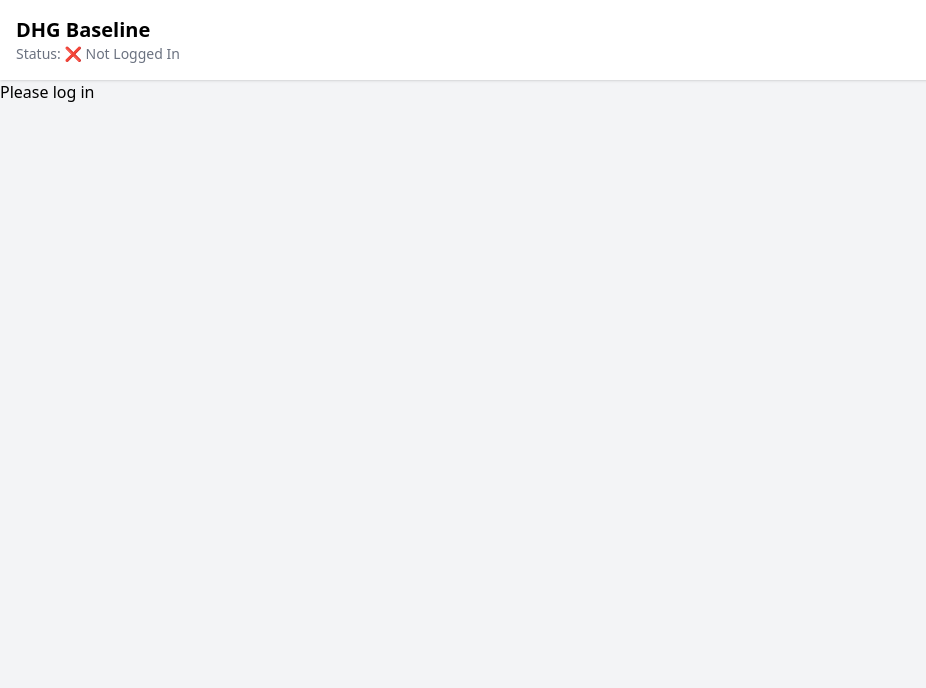
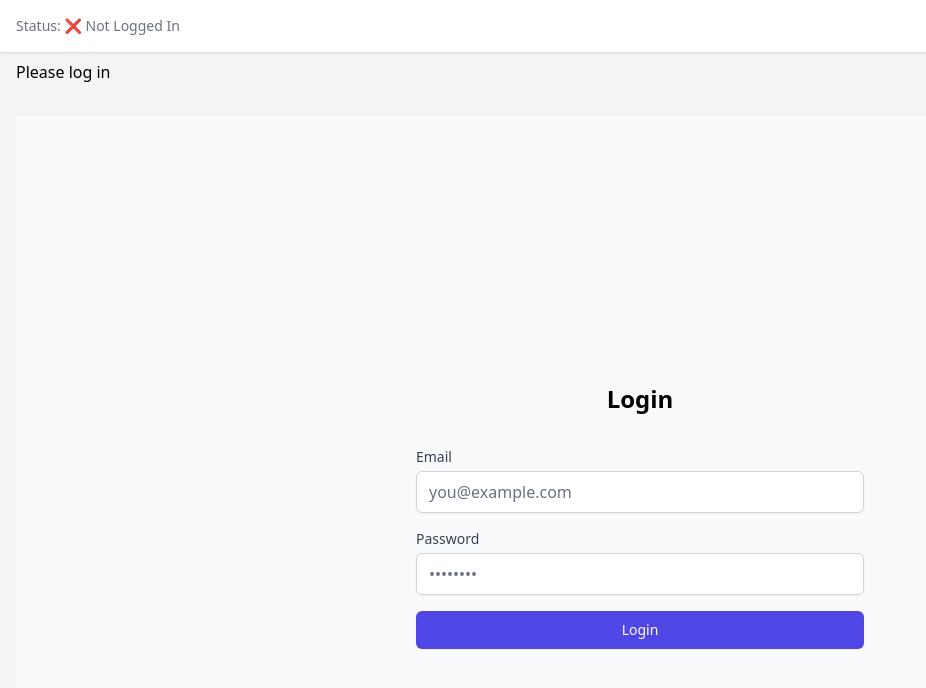
Before and after one commit to raybunnage/dhg-monorepo, a React (Vite) app in the folder apps/dhg-baseline/: page / in a window 1280 px wide. Before the commit this address led to /login. Shown: the top 688 px of the page, without its empty margins (0-926 px from the left). Built offline with nearby package versions, Linux system fonts and the light colour scheme.

Commit message:
the login and dashboard work together again

```diff
--- a/apps/dhg-baseline/src/App.tsx
+++ b/apps/dhg-baseline/src/App.tsx
@@ -1,6 +1,7 @@
 import { Routes, Route } from 'react-router-dom';
 import Layout from './components/Layout';
-import AppRoutes from './Routes';
+import LoginPage from './pages/LoginPage';
+import DashboardPage from './pages/DashboardPage';
 import { AuthProvider } from './context/AuthContext';
 
 const App = () => {
@@ -10,7 +11,9 @@ const App = () => {
     <AuthProvider>
       <Layout>
         <Routes>
-          <Route path="/" element={<AppRoutes />} />
+          <Route path="/" element={<LoginPage />} />
+          <Route path="/login" element={<LoginPage />} />
+          <Route path="/dashboard" element={<DashboardPage />} />
         </Routes>
       </Layout>
     </AuthProvider>
--- a/apps/dhg-baseline/src/components/Layout.tsx
+++ b/apps/dhg-baseline/src/components/Layout.tsx
@@ -1,4 +1,5 @@
 import React from 'react';
+import { Link } from 'react-router-dom';
 import { useAuth } from '../context/AuthContext';
 
 interface LayoutProps {
@@ -12,14 +13,13 @@ const Layout = ({ children }: LayoutProps) => {
     <div className="min-h-screen bg-gray-100">
       <header className="bg-white shadow">
         <div className="max-w-7xl mx-auto py-4 px-4">
-          <h1 className="text-xl font-semibold">DHG Baseline</h1>
           <div className="text-sm text-gray-500">
             Status: {isLoggedIn ? '✅ Logged In' : '❌ Not Logged In'}
           </div>
         </div>
       </header>
       <nav role="navigation" aria-label="main navigation">
-        <div>
+        <div className="max-w-7xl mx-auto px-4 py-2">
           {isLoggedIn ? (
             <span>Welcome back!</span>
           ) : (
--- a/apps/dhg-baseline/src/context/AuthContext.tsx
+++ b/apps/dhg-baseline/src/context/AuthContext.tsx
@@ -4,7 +4,6 @@ import React, { useContext, useState } from 'react';
 interface AuthState {
   isLoggedIn: boolean;
   toggleLogin: () => void;
-  login?: (email: string, password: string) => Promise<boolean>;
 }
 
 interface AuthProviderProps {
@@ -12,15 +11,8 @@ interface AuthProviderProps {
   initialState?: Partial<AuthState>;
 }
 
-interface AuthContextType {
-  isLoggedIn: boolean;
-  login: (email: string, password: string) => Promise<boolean>;
-  toggleLogin: () => void;
-}
-
-export const AuthContext = React.createContext<AuthContextType>({
+export const AuthContext = React.createContext<AuthState>({
   isLoggedIn: false,
-  login: async () => false,
   toggleLogin: () => {}
 });
 
@@ -37,17 +29,8 @@ export const AuthProvider = ({ children, initialState }: AuthProviderProps) => {
     console.log('Toggling login state');
   };
 
-  const login = async (email: string, password: string): Promise<boolean> => {
-    // Simple validation for testing
-    if (email === 'test@example.com' && password === 'validpassword123') {
-      toggleLogin();
-      return true;
-    }
-    return false;
-  };
-
   return (
-    <AuthContext.Provider value={{ isLoggedIn, toggleLogin, login }}>
+    <AuthContext.Provider value={{ isLoggedIn, toggleLogin }}>
       {children}
     </AuthContext.Provider>
   );
--- a/apps/dhg-baseline/src/pages/LoginPage.tsx
+++ b/apps/dhg-baseline/src/pages/LoginPage.tsx
@@ -1,32 +1,77 @@
 import React from 'react';
+import { useNavigate } from 'react-router-dom';
 import { useAuth } from '../context/AuthContext';
 
 const LoginPage = () => {
-  const { login } = useAuth();
+  const { toggleLogin, isLoggedIn } = useAuth();
+  const navigate = useNavigate();
+  const [error, setError] = React.useState<string | null>(null);
 
-  const handleSubmit = async (e: React.FormEvent) => {
+  const handleSubmit = async (e: React.FormEvent<HTMLFormElement>) => {
     e.preventDefault();
-    const formData = new FormData(e.currentTarget as HTMLFormElement);
+    const formData = new FormData(e.currentTarget);
     const email = formData.get('email') as string;
     const password = formData.get('password') as string;
 
     if (email && password) {
-      await login(email, password);
+      console.log('Login attempt:', { email, password: '***' });
+      toggleLogin();
+      if (!isLoggedIn) {
+        navigate('/dashboard');
+      }
+    } else {
+      setError('Please enter both email and password');
     }
   };
 
   return (
-    <div>
-      <h1>Login</h1>
-      <form onSubmit={handleSubmit} role="form">
-        <label htmlFor="email">Email</label>
-        <input id="email" type="email" name="email" required />
+    <div className="min-h-screen flex items-center justify-center bg-gray-50 py-12 px-4">
+      <div className="max-w-md w-full space-y-8">
+        <h1 className="text-2xl font-bold mb-4 text-center">Login</h1>
 
-        <label htmlFor="password">Password</label>
-        <input id="password" type="password" name="password" required />
+        {error && (
+          <div className="mb-4 p-2 bg-red-100 text-red-700 rounded">
+            {error}
+          </div>
+        )}
 
-        <button type="submit">Login</button>
-      </form>
+        <form onSubmit={handleSubmit} className="space-y-4" role="form">
+          <div>
+            <label htmlFor="email" className="block text-sm font-medium text-gray-700">
+              Email
+            </label>
+            <input
+              id="email"
+              type="email"
+              name="email"
+              required
+              className="mt-1 block w-full rounded-md border-gray-300 shadow-sm"
+              placeholder="you@example.com"
+            />
+          </div>
+
+          <div>
+            <label htmlFor="password" className="block text-sm font-medium text-gray-700">
+              Password
+            </label>
+            <input
+              id="password"
+              type="password"
+              name="password"
+              required
+              className="mt-1 block w-full rounded-md border-gray-300 shadow-sm"
+              placeholder="••••••••"
+            />
+          </div>
+
+          <button
+            type="submit"
+            className="w-full flex justify-center py-2 px-4 border border-transparent rounded-md shadow-sm text-sm font-medium text-white bg-indigo-600 hover:bg-indigo-700"
+          >
+            Login
+          </button>
+        </form>
+      </div>
     </div>
   );
 };
```
